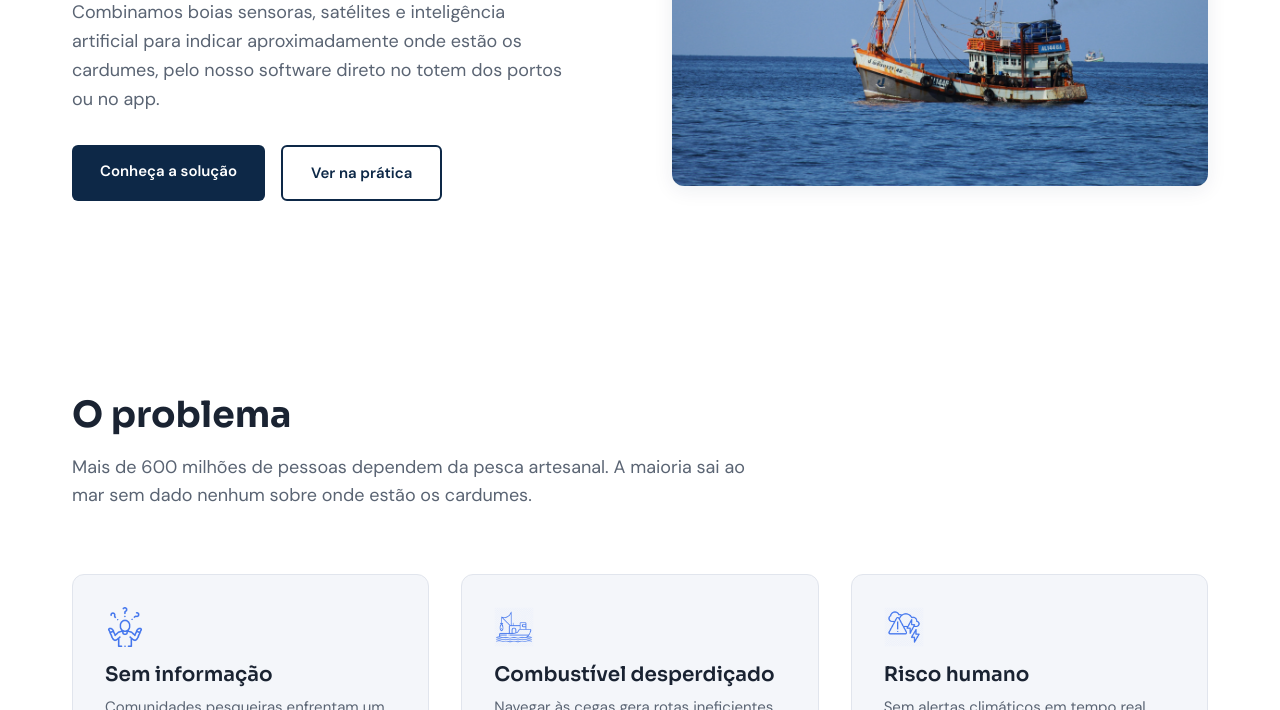
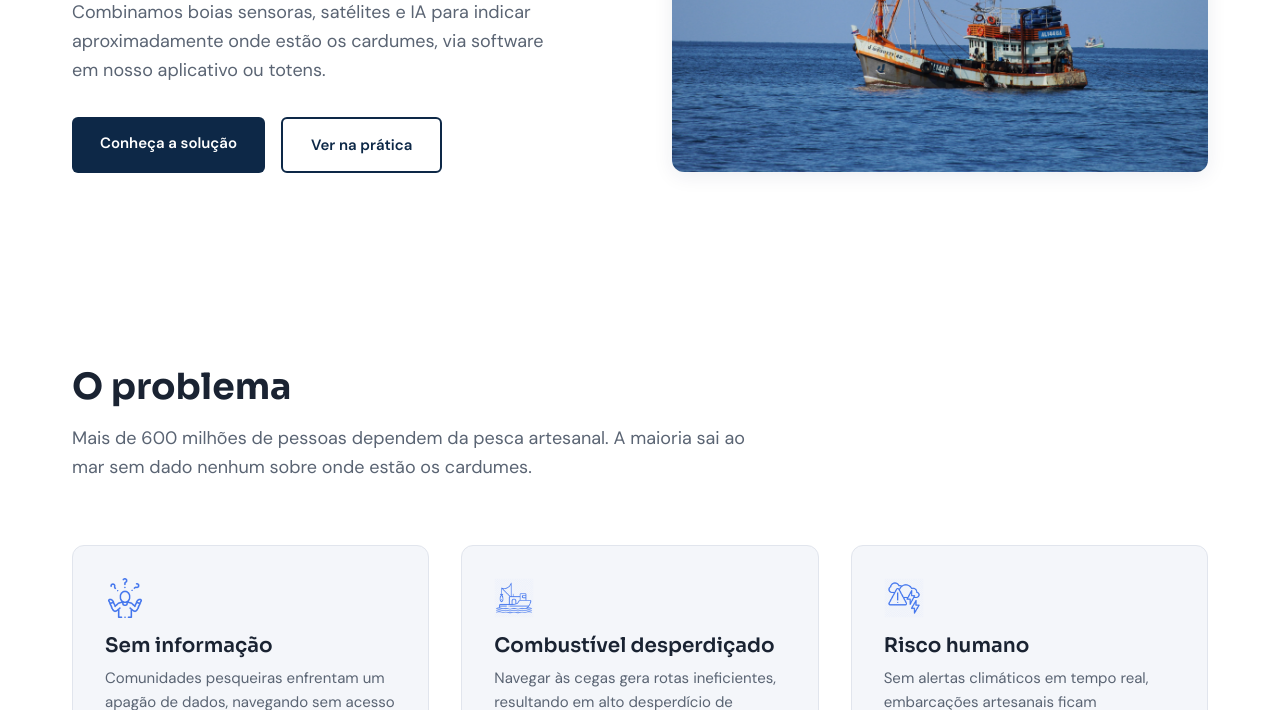
Before and after one commit to DiegoCS29/Global-Solution-Web-Development-Project, a plain HTML site: page index.html in a window 1280 px wide. Shown: the part 390-1100 px from the top of the page. Drawn offline with Linux system fonts and the light colour scheme.

Commit message:
Mudanças nos textos

```diff
--- a/index.html
+++ b/index.html
@@ -64,8 +64,7 @@
             Pesca artesanal guiada por dados orbitais
           </h1>
           <p class="banner-descricao">
-            Combinamos boias sensoras, satélites e inteligência artificial para
-            indicar aproximadamente onde estão os cardumes, pelo nosso software direto no totem dos portos ou no app.
+            Combinamos boias sensoras, satélites e IA para indicar aproximadamente onde estão os cardumes, via software em nosso aplicativo ou totens.
           </p>
           <div class="banner-botoes">
             <a href="#problema" class="botao botao-principal">Conheça a solução</a>
@@ -212,7 +211,7 @@
           <div class="slide">
             <img
               src="img/Boia Sensora.png"
-              alt="Vista da Terra a partir do espaço com oceanos dominando a imagem"/>
+              alt="Exemplo ilustrativo de boia sensora oceânica gerada por inteligência artificial"/>
             <div class="slide-legenda">
               Exemplo de boia sensora para coletar dados oceânicos, imagem criada utilizando ia com prompts.
             </div>
```
